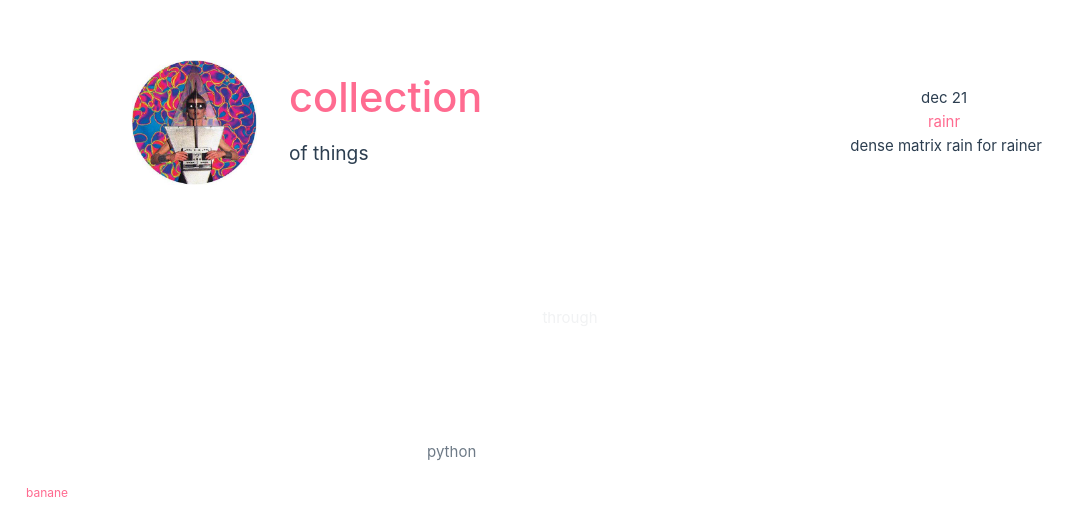
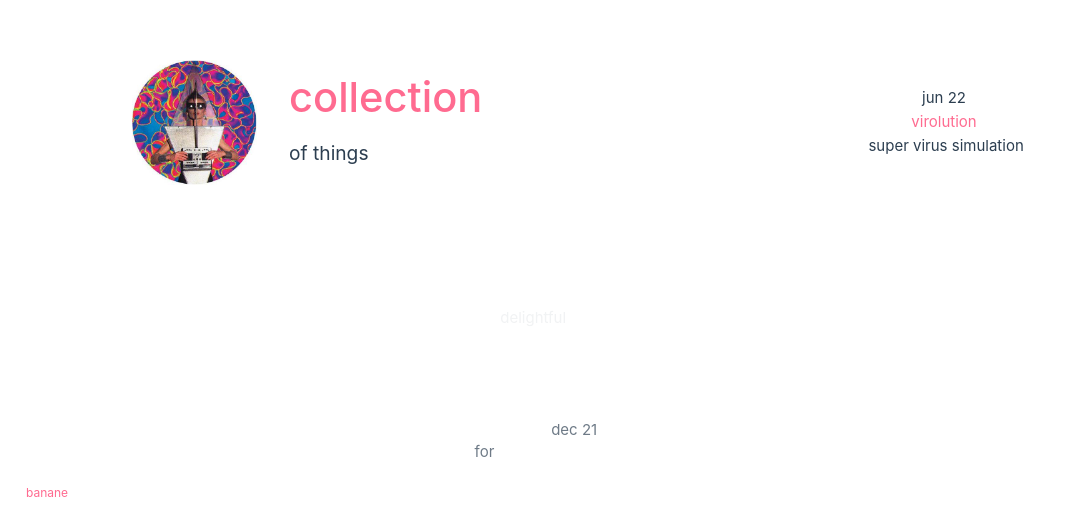
Before and after one commit to sirno/sirno.github.io, a Vue app: page / in a window 1280 px wide. Shown: the part 278-800 px from the top of the page, without its empty margins (0-1078 px from the left). Built offline with nearby package versions, Linux system fonts and the light colour scheme.

Commit message:
Add virolution

```diff
--- a/src/components/FloatingList.vue
+++ b/src/components/FloatingList.vue
@@ -7,6 +7,12 @@ export default {
   data() {
     return {
       content: [
+        {
+          cloud: "jun 22",
+          title: "virolution",
+          content: "super virus simulation",
+          href: "https://github.com/sirno/virolution",
+        },
         {
           cloud: "dec 21",
           title: "rainr",
```
